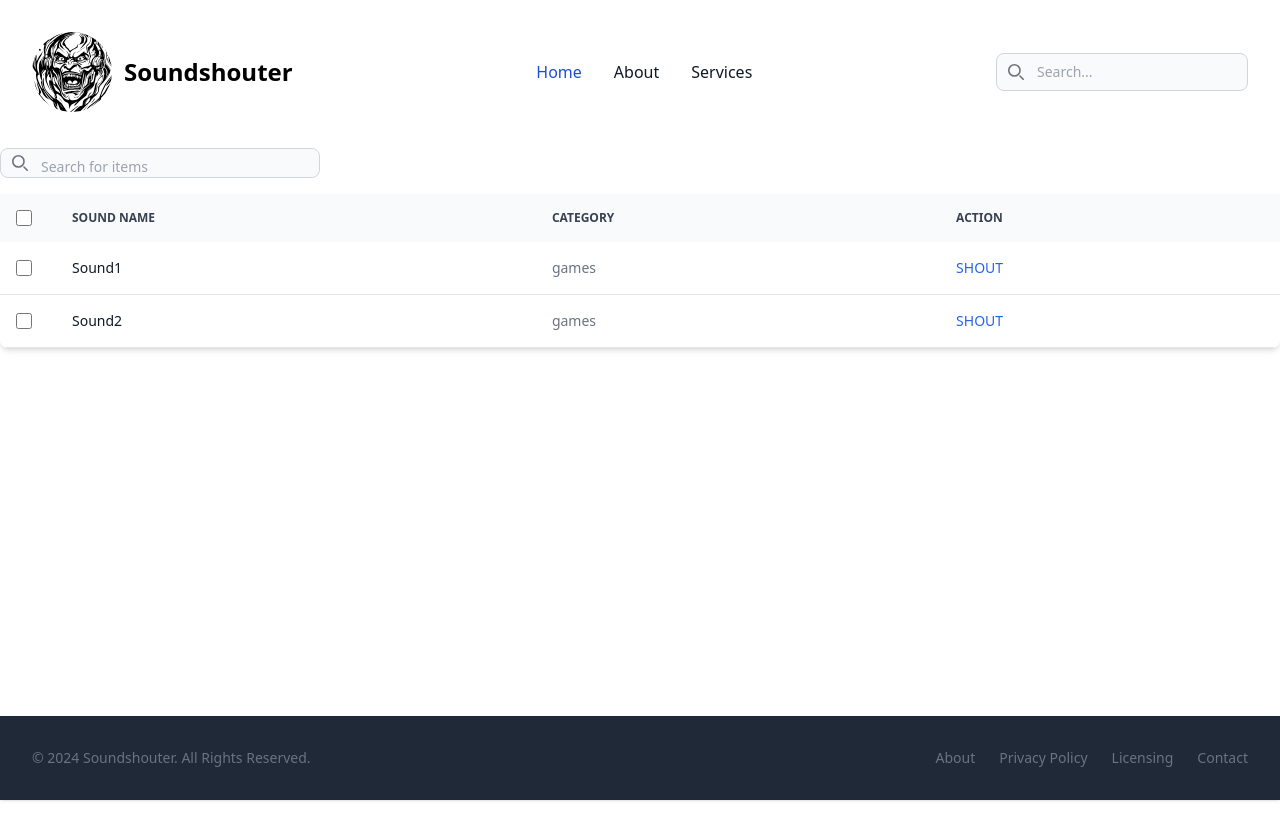
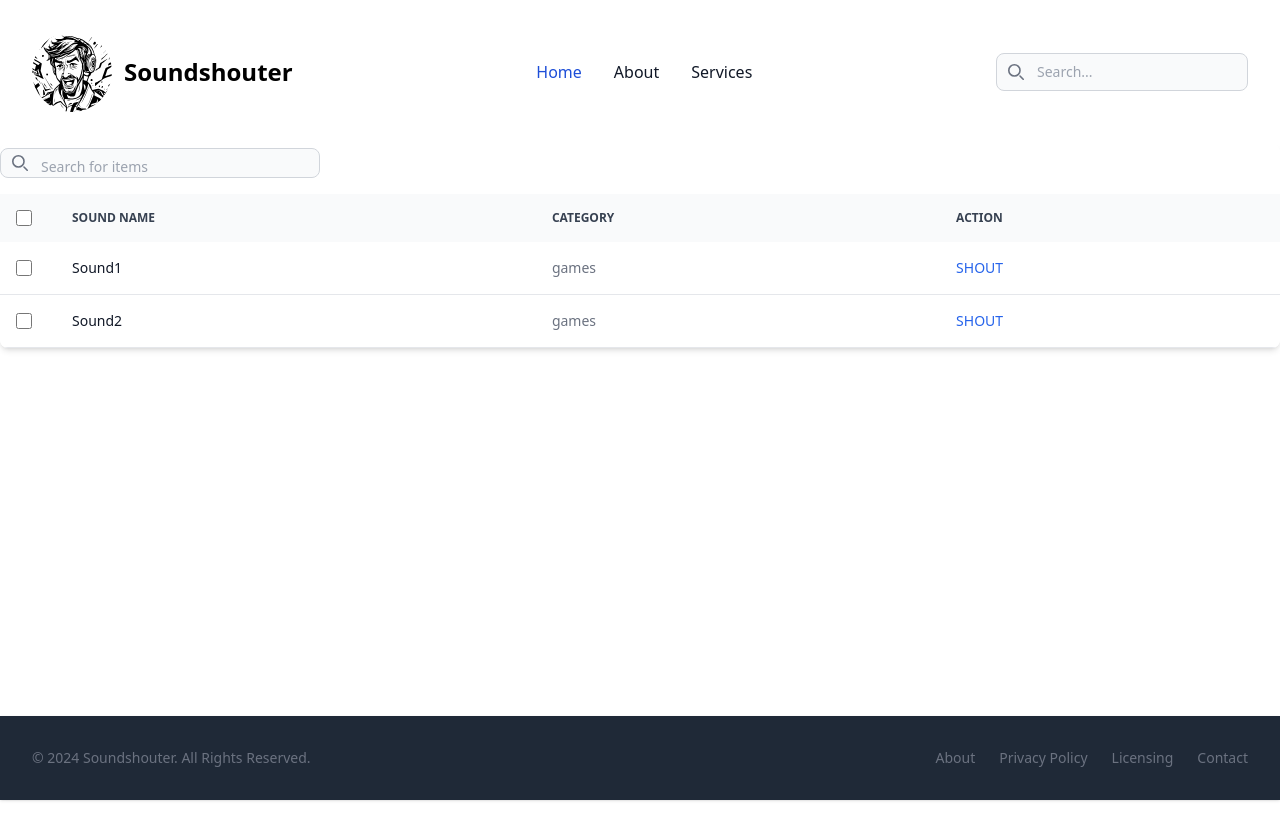
Before and after one commit to dr-R3dn3ck/soundshouter, a Vue app in the folder soundshouter-vite-webapp/: page / in a window 1280 px wide. Shown: the top 840 px of the page. Built offline with nearby package versions, Linux system fonts and the light colour scheme.

Commit message:
changed soundshouter logo

```diff
--- a/soundshouter-vite-webapp/src/components/NavBar.vue
+++ b/soundshouter-vite-webapp/src/components/NavBar.vue
@@ -13,7 +13,7 @@ onMounted(() => {
     <nav class="bg-white border-gray-200 dark:bg-gray-900">
         <div class="max-w-screen-xl flex flex-wrap items-center justify-between mx-auto p-8">
             <a href="https://flowbite.com/" class="flex items-center space-x-3 rtl:space-x-reverse">
-                <img src="../assets/screaming-gamer.svg" class="h-20 rounded-full bg-white" alt="Soundshouter Icon" />
+                <img src="../assets/shouting-gamer.svg" class="h-20 rounded-full bg-white" alt="Soundshouter Icon" />
                 <span class="self-center text-2xl font-semibold whitespace-nowrap dark:text-white">Soundshouter</span>
             </a>
             <div class="flex md:order-2">
```
Also changed, not shown: soundshouter-vite-webapp/src/assets/shouting-gamer.svg (added).
